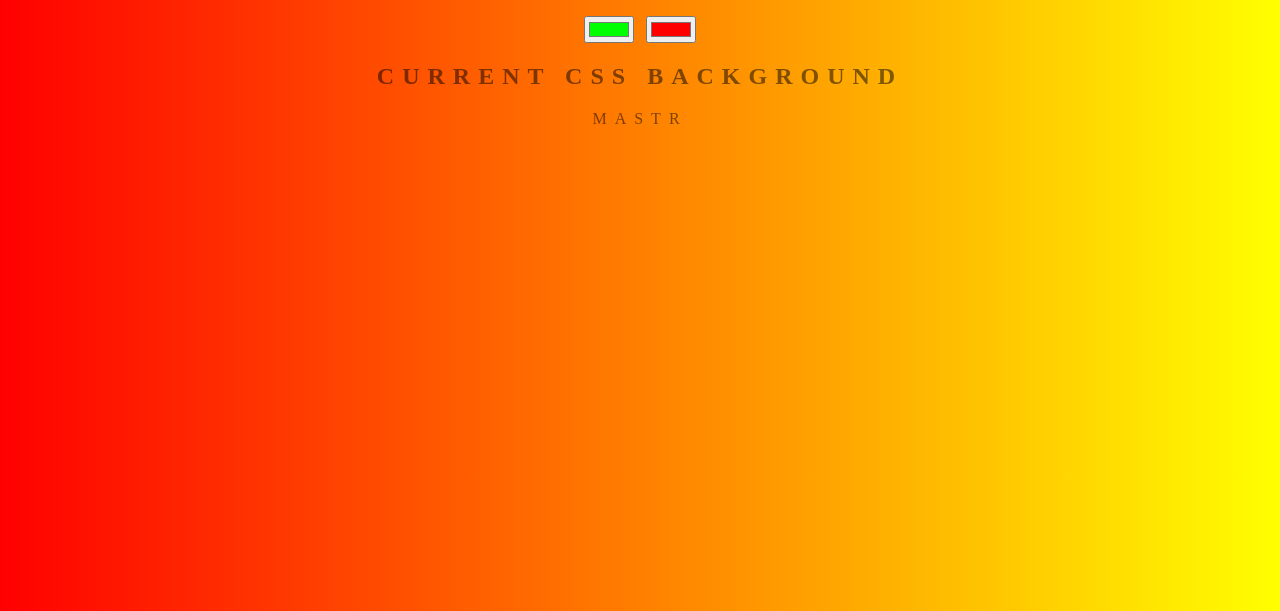
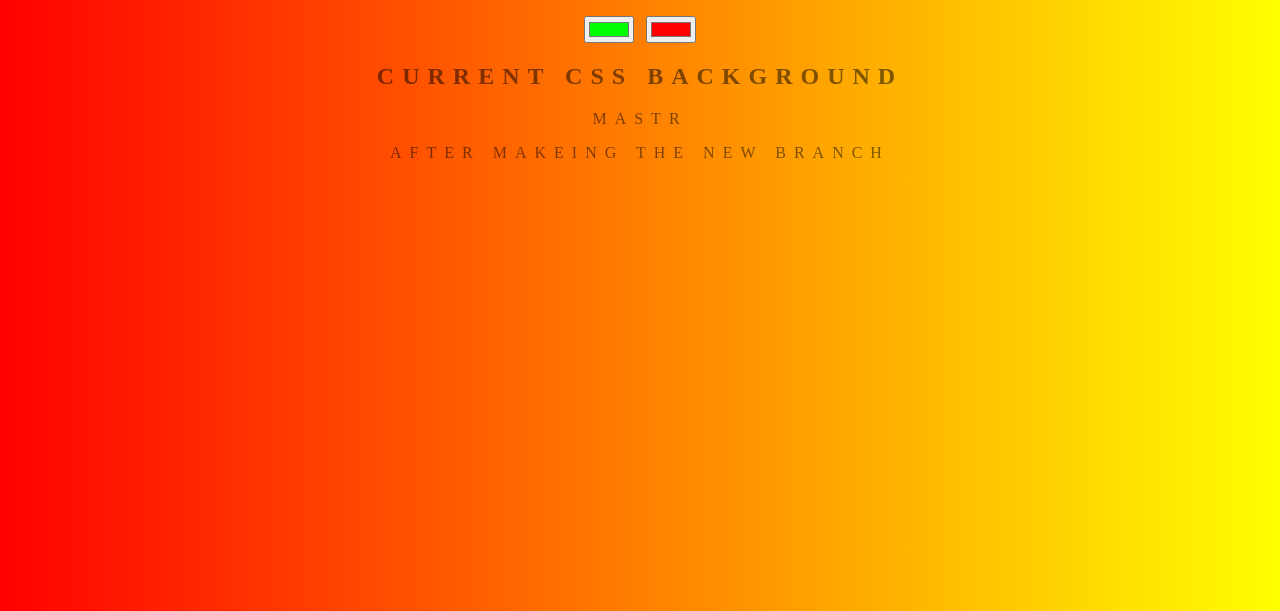
Before and after one commit to ayman-93/ayman-93.github.io, a plain HTML site: page index.html in a window 1280 px wide. Shown: the part 189-800 px from the top of the page. Drawn offline with Linux system fonts and the light colour scheme.

Commit message:
edit after

```diff
--- a/index.html
+++ b/index.html
@@ -12,7 +12,7 @@
 	<p></p>
 	<p>mastr</p>
 
-
+	<p>after makeing the new branch</p>
 	<script type="text/javascript" src="script.js"></script>
 </body>
 </html>
```
